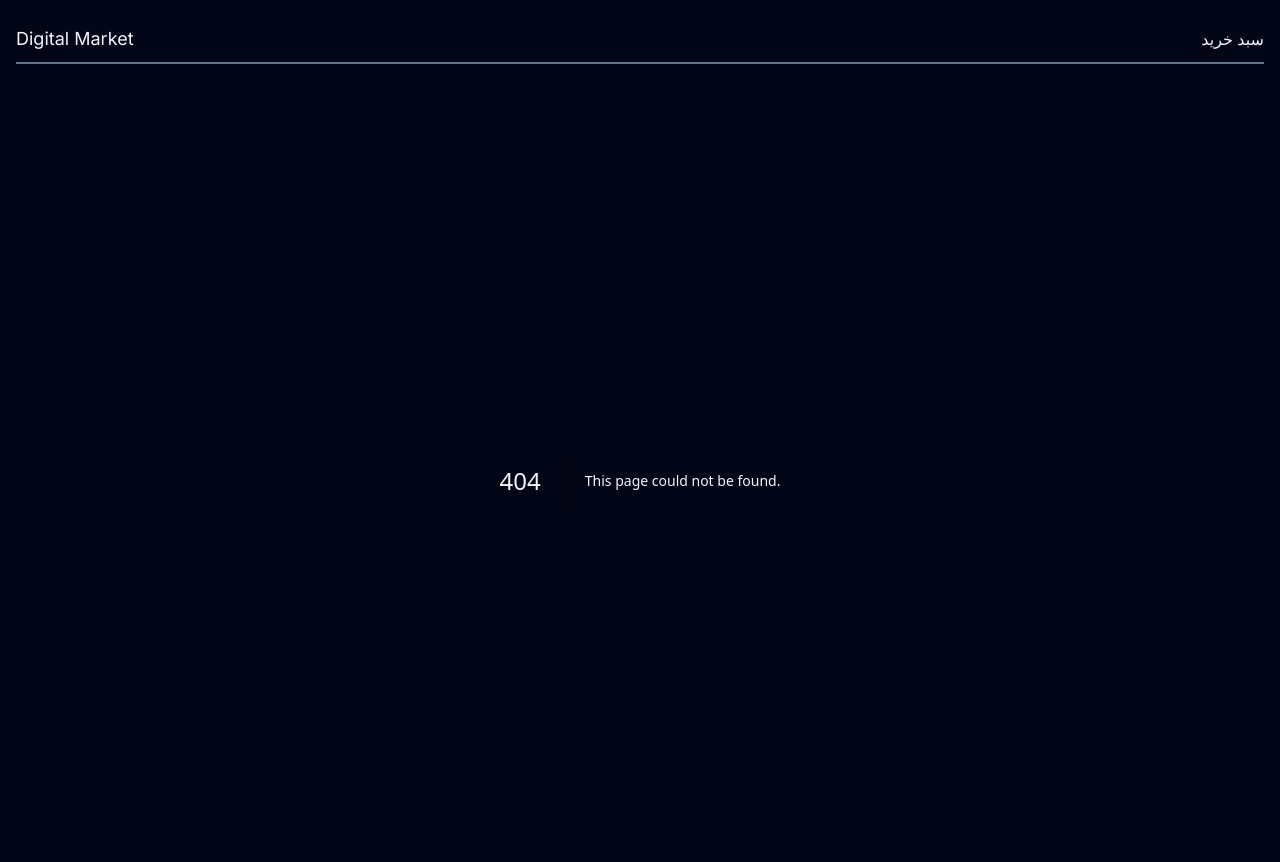
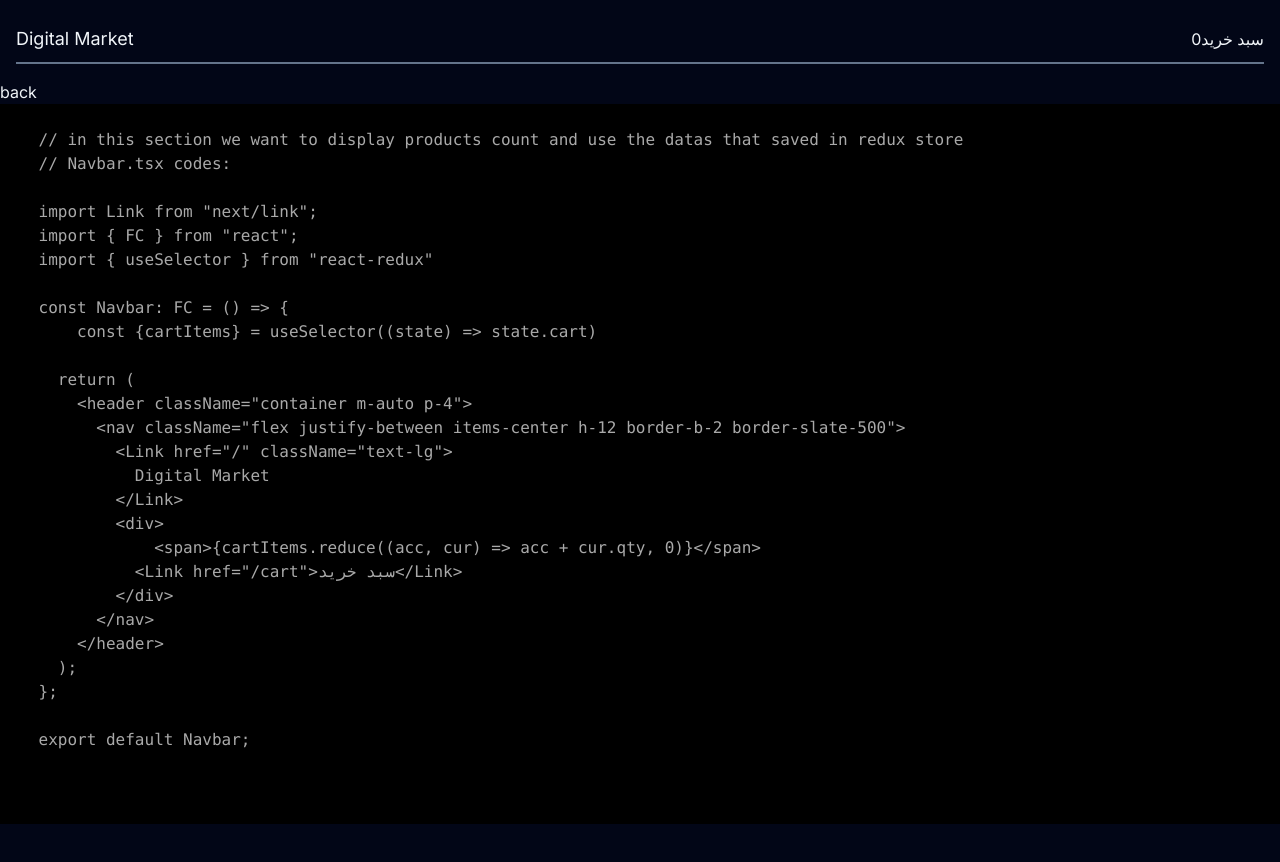
Before and after one commit to arefmaghdam/review-of-ts-nextjs13, a Next.js app: page /components/nextjs/products-count in a window 1280 px wide. Before the commit this address had no page. Shown: the top 862 px of the page. After the commit the page ends 824 px from the top, so only its background shows below. Built offline with nearby package versions, Linux system fonts and the light colour scheme.

Commit message:
feat: review of product count function for displaying and use from redux datas and implementation

```diff
--- /dev/null
+++ b/src/app/components/nextjs/products-count/page.tsx
@@ -0,0 +1,46 @@
+import React, { FC } from "react";
+import CodePreview from "../../code-preview/code-preview";
+import Link from "next/link";
+
+const ProductsCount: FC = () => {
+  return (
+    <div>
+      <Link href="/">back</Link>
+      <CodePreview
+        imgURL=""
+        content={`
+    // in this section we want to display products count and use the datas that saved in redux store
+    // Navbar.tsx codes:
+
+    import Link from "next/link";
+    import { FC } from "react";
+    import { useSelector } from "react-redux"
+
+    const Navbar: FC = () => {
+        const {cartItems} = useSelector((state) => state.cart)
+
+      return (
+        <header className="container m-auto p-4">
+          <nav className="flex justify-between items-center h-12 border-b-2 border-slate-500">
+            <Link href="/" className="text-lg">
+              Digital Market
+            </Link>
+            <div>
+                <span>{cartItems.reduce((acc, cur) => acc + cur.qty, 0)}</span>
+              <Link href="/cart">سبد خرید</Link>
+            </div>
+          </nav>
+        </header>
+      );
+    };
+
+    export default Navbar;
+
+
+      `}
+      />
+    </div>
+  );
+};
+
+export default ProductsCount;
--- a/src/app/components/providers/next-provider.tsx
+++ b/src/app/components/providers/next-provider.tsx
@@ -22,6 +22,7 @@ const NextProvider: FC = () => {
       <Link href="/components/nextjs/store-provider">store provider</Link>
       <Link href="/components/nextjs/add-to-cart">add to cart</Link>
       <Link href="/components/nextjs/remove-from-cart">remove from cart</Link>
+      <Link href="/components/nextjs/products-count">products count</Link>
     </div>
   );
 };
--- a/src/components/Navbar.tsx
+++ b/src/components/Navbar.tsx
@@ -1,7 +1,11 @@
+import { RootState } from "@/redux/store";
 import Link from "next/link";
 import { FC } from "react";
+import { useSelector } from "react-redux";
 
 const Navbar: FC = () => {
+  const { cartItems } = useSelector((state: RootState) => state.cart);
+
   return (
     <header className="container m-auto p-4">
       <nav className="flex justify-between items-center h-12 border-b-2 border-slate-500">
@@ -9,6 +13,9 @@ const Navbar: FC = () => {
           Digital Market
         </Link>
         <div>
+          <span>
+            {cartItems.reduce((acc: number, cur: any) => acc + cur.qty, 0)}
+          </span>
           <Link href="/cart">سبد خرید</Link>
         </div>
       </nav>
--- a/src/redux/store.ts
+++ b/src/redux/store.ts
@@ -7,4 +7,6 @@ const store = configureStore({
   },
 });
 
+export type RootState = ReturnType<typeof store.getState>;
+
 export default store;
```
